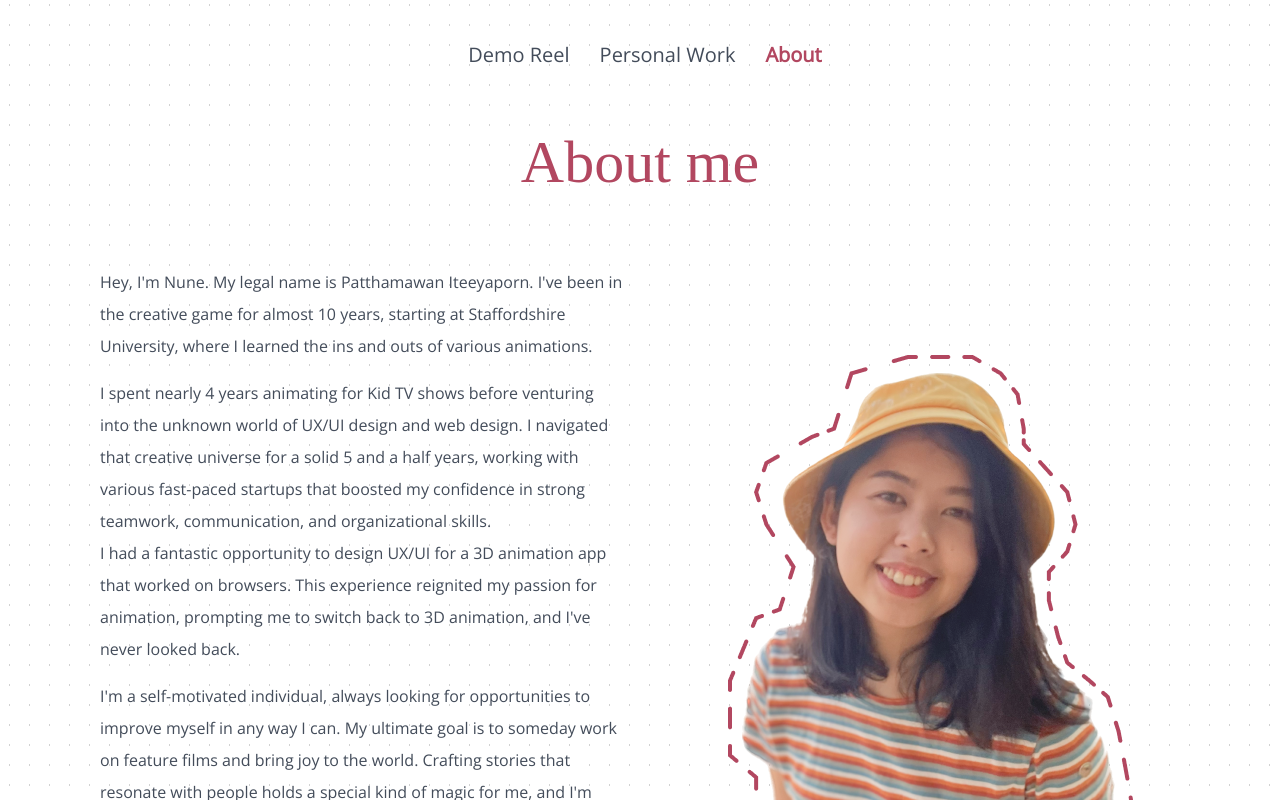
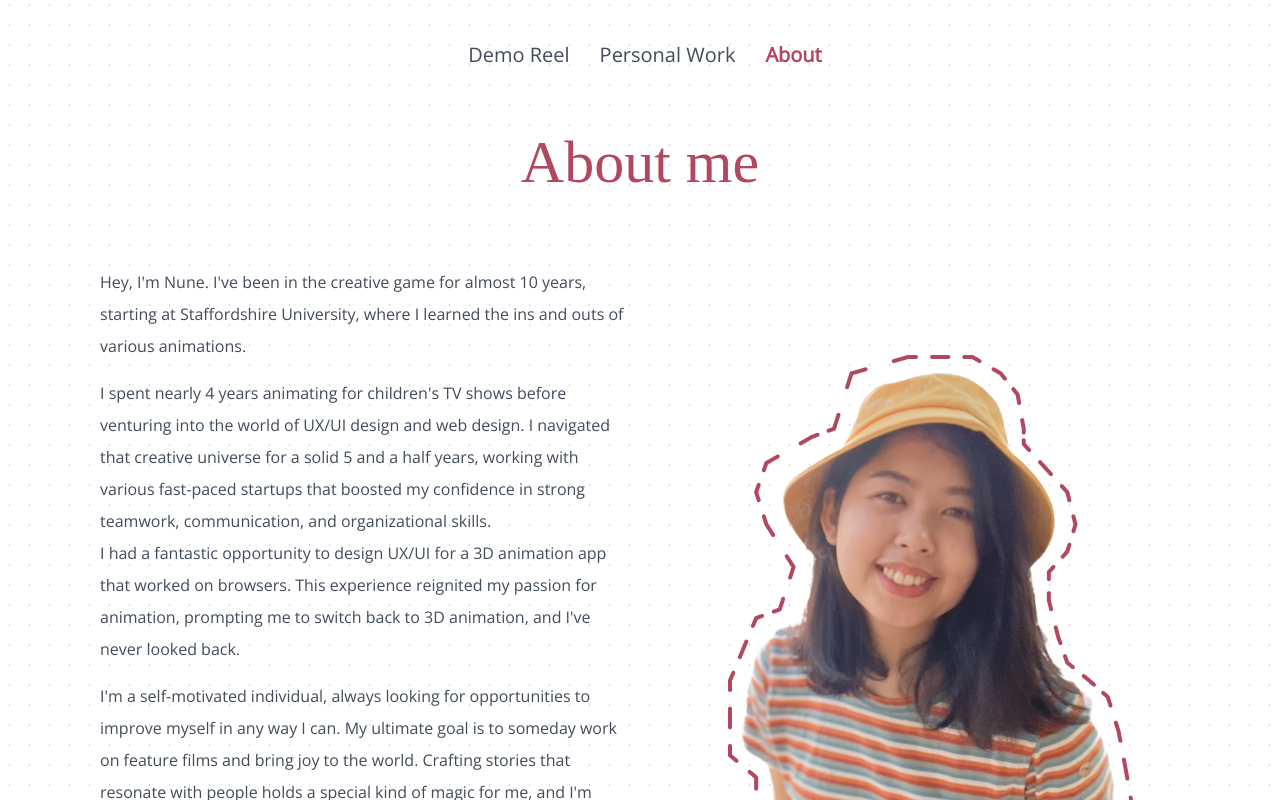
Before and after one commit to patthamawan/Animation-Portfolio, a React (Create React App) app: page /about in a window 1280 px wide. Shown: the top 800 px of the page. Built offline with nearby package versions, Linux system fonts and the light colour scheme; a web font is replaced by a local one.

Commit message:
typo fixes

```diff
--- a/src/pages/AboutPage.js
+++ b/src/pages/AboutPage.js
@@ -17,9 +17,9 @@ const About = () => {
           <Row>
               <Col md={6}>
               <div className='about'>
-                <p>Hey, I'm Nune. My legal name is Patthamawan Iteeyaporn. I've been in the creative game for almost 10 years, starting at Staffordshire University, where I learned the ins and outs of various animations.</p>
+                <p>Hey, I'm Nune. I've been in the creative game for almost 10 years, starting at Staffordshire University, where I learned the ins and outs of various animations.</p>
                 <p>
-                I spent nearly 4 years animating for Kid TV shows before venturing into the unknown world of UX/UI design and web design.
+                I spent nearly 4 years animating for children's TV shows before venturing into the world of UX/UI design and web design.
                 I navigated that creative universe for a solid 5 and a half years, working with various fast-paced startups that boosted my confidence in strong teamwork, communication, and organizational skills.
                 </p>
                 <p>
```
